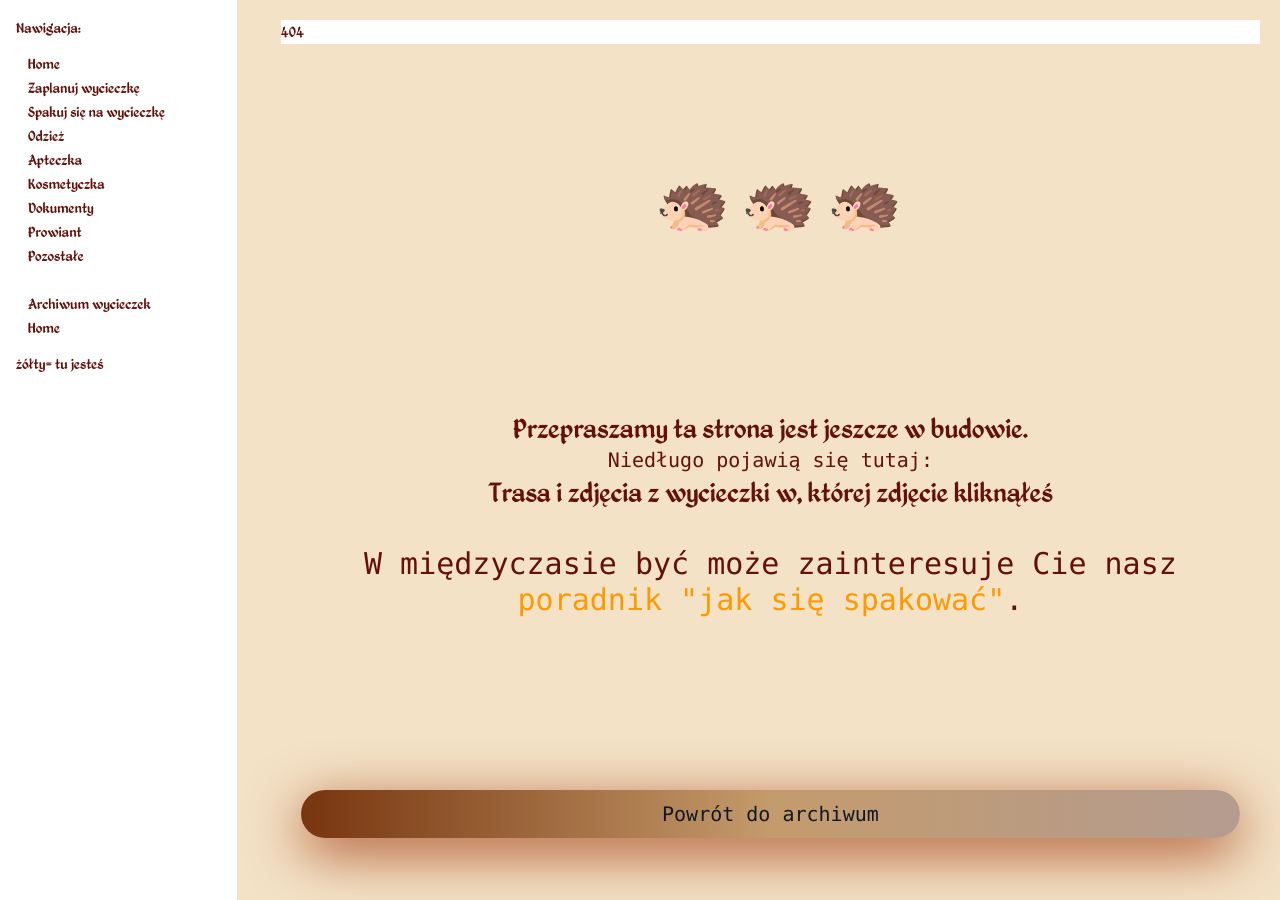
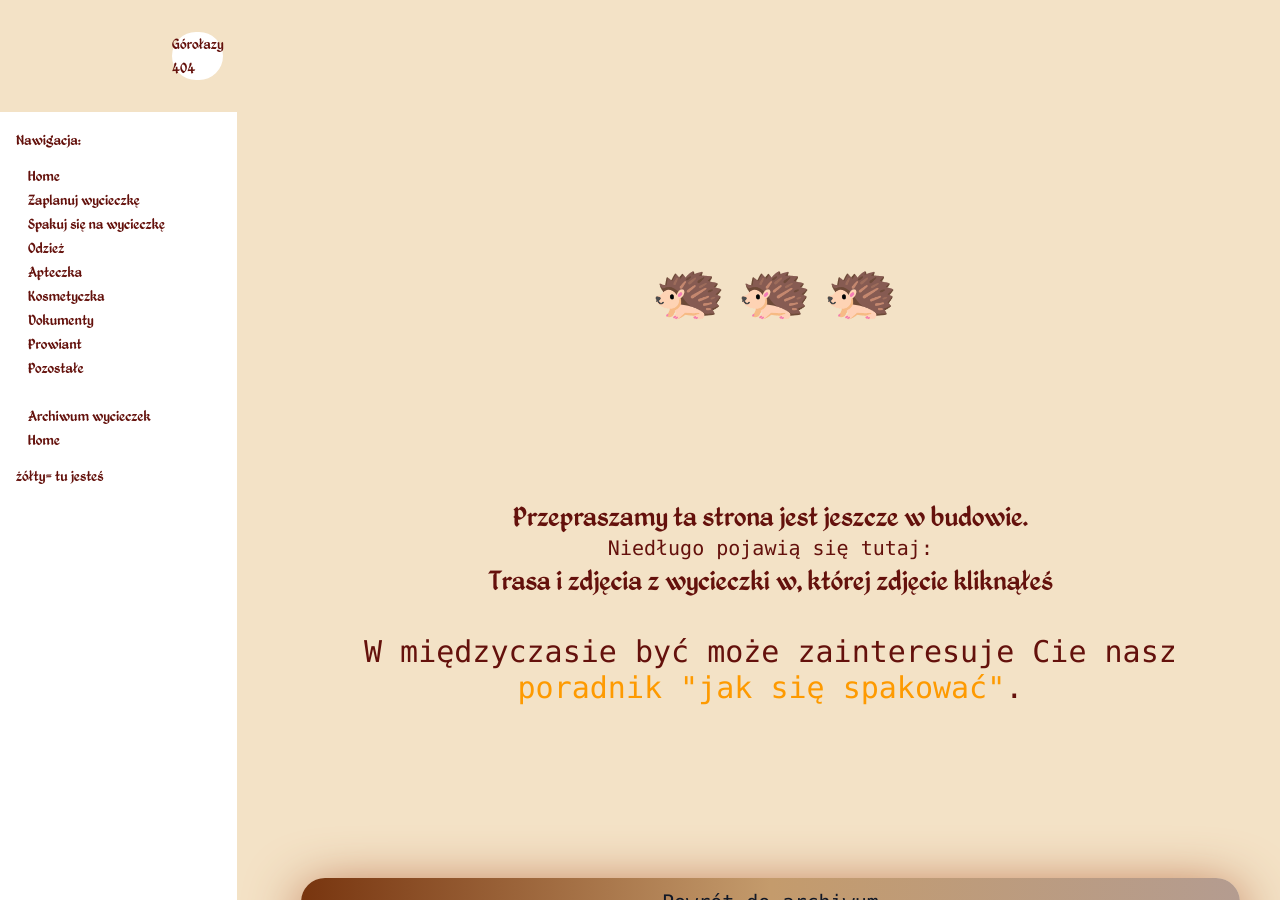
Before and after one commit to kama-pa-go/KGprojects, a Jekyll site: the page built from budowa.md, in a window 1280 px wide and 900 px high. Built offline with Jekyll 4.4.1, drawn with Linux system fonts in a browser that asks for light colours.

Commit message:
Your commit message here

```diff
--- a/_layouts/default1.html
+++ b/_layouts/default1.html
@@ -37,13 +37,9 @@
       x-init="window.addEventListener('resize', () => { isMobile = window.innerWidth < 640 })"
       class="h-full">
 
-    <!-- Overlay dla mobile (tylko gdy sidebar otwarty) -->
-    <div class="sidebar-overlay"
-         :class="{ 'active': sidebarOpen && isMobile }"
-         @click="sidebarOpen = false"
-         x-show="isMobile"></div>
+    <header
+      class="bg-none sticky z-20 top-0 max-w-[1000px] mx-auto w-full p-4 sm:p-8 gap-4 sm:gap-8 flex items-center justify-between gap-4">
 
-    <!-- Przycisk menu - FIXED i zawsze widoczny -->
       <button @click="sidebarOpen = !sidebarOpen"
             x-show="isMobile"
             class="fixed z-50 top-2 left-2 px-6 py-3 cursor-pointer rounded-full bg-white shadow-md font-medium orangeShadow">
@@ -51,7 +47,19 @@
         <i class="fas fa-times" x-show="sidebarOpen"></i>
       </button>
 
+      <h1 class="bg-white rounded-full">Górołazy <br> {{ page.title }}</h1>
+
+    </header>
+
+
+    <!-- Overlay dla mobile (tylko gdy sidebar otwarty) -->
+    <div class="sidebar-overlay"
+         :class="{ 'active': sidebarOpen && isMobile }"
+         @click="sidebarOpen = false"
+         x-show="isMobile"></div>
+
   <div class="grid grid-cols-1 sm:grid-cols-6 lg:grid-cols-5 gap-6 min-h-screen h-full">
+
       <!-- Sidebar -->
       <div x-show="!isMobile || sidebarOpen"
              class="bg-white sm:col-span-2 lg:col-span-1 transition-all duration-300 h-full"
@@ -64,9 +72,6 @@
 
         <!-- Main content -->
       <div class="sm:col-span-4 m-5 h-full">
-            <header>
-                <h1 class="bg-white">{{ page.title }}</h1>
-            </header>
 
             <article>
                 {{ content }}
--- a/assets/output.css
+++ b/assets/output.css
@@ -391,6 +391,9 @@
       max-width: 96rem !important;
     }
   }
+  .m-1 {
+    margin: calc(var(--spacing) * 1);
+  }
   .m-2 {
     margin: calc(var(--spacing) * 2);
   }
@@ -511,8 +514,14 @@
   .min-h-screen {
     min-height: 100vh;
   }
+  .w-1 {
+    width: calc(var(--spacing) * 1);
+  }
   .w-1\/2 {
     width: calc(1/2 * 100%);
+  }
+  .w-5 {
+    width: calc(var(--spacing) * 5);
   }
   .w-5\/6 {
     width: calc(5/6 * 100%);
@@ -1183,6 +1192,9 @@
   .bg-\[var\(--my_variable\)\] {
     background-color: var(--my_variable);
   }
+  .bg-amber-50 {
+    background-color: var(--color-amber-50);
+  }
   .bg-amber-50\/50 {
     background-color: color-mix(in oklab, var(--color-amber-50) 50%, transparent);
   }
@@ -1191,6 +1203,9 @@
   }
   .bg-amber-900 {
     background-color: var(--color-amber-900);
+  }
+  .bg-black {
+    background-color: var(--color-black);
   }
   .bg-black\/50 {
     background-color: color-mix(in oklab, var(--color-black) 50%, transparent);
--- a/budowa.md
+++ b/budowa.md
@@ -3,7 +3,7 @@ layout: default1
 title: 404
 ---
 <div class="grid items-center grid-rows-3 justify-center gap-3 h-screen m-5">
-    <div class="center animate-bounce text-5xl sm:text-6xl m-2 text-center w-full">🦔 🦔 🦔</div>
+    <div class="center animate-bounce text-5xl sm:text-6xl m-1 text-center w-full">🦔 🦔 🦔</div>
     <div class="text-2xl sm:text-3xl text-center w-max-[600px]"> Przepraszamy ta strona jest jeszcze w budowie.
         <p class="text-xl">Niedługo pojawią się tutaj:</p>
         <h1> Trasa i zdjęcia z wycieczki w, której zdjęcie kliknąłeś</h1>
```
Also changed, not shown: README.md. Lines whose indentation alone changed are shown as unchanged.
